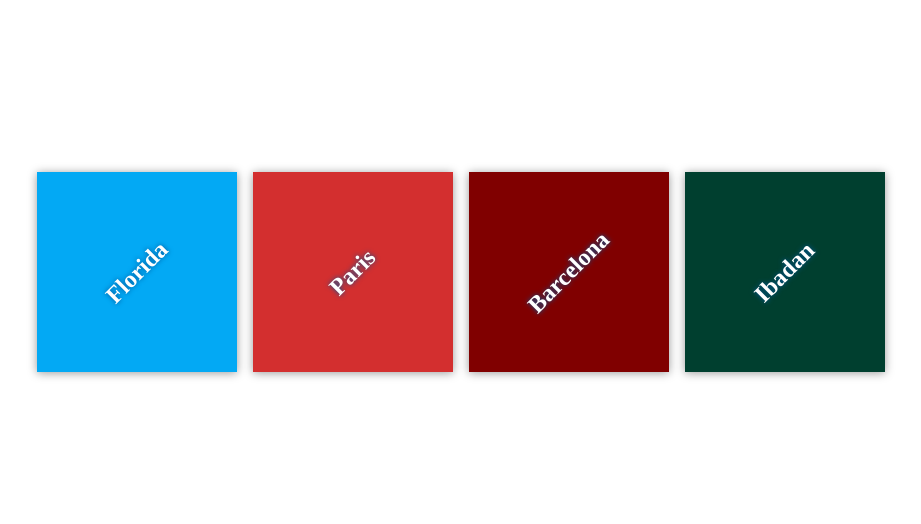
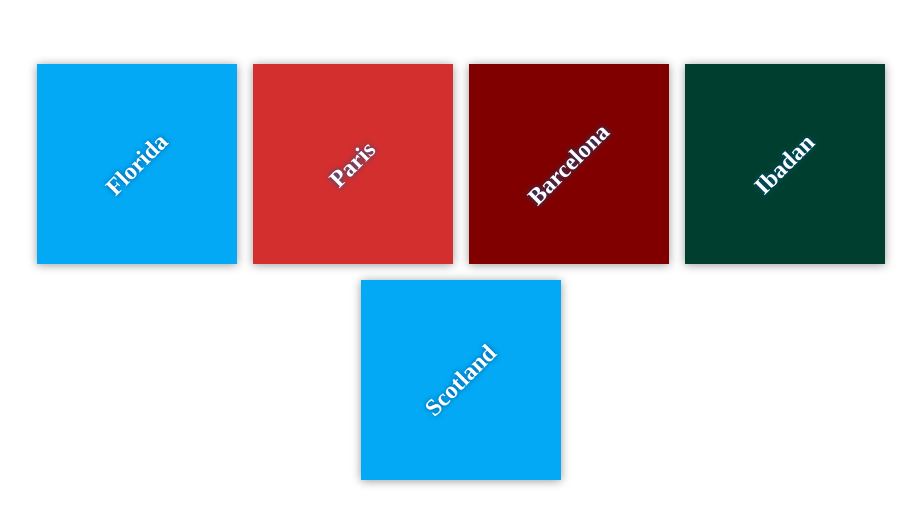
Before and after one commit to Tunji-L/my-travel-plan, a plain HTML site: page index.html in a window 1280 px wide. Shown: the part 128-652 px from the top of the page, without its empty margins (179-1100 px from the left). Drawn offline with Linux system fonts and the light colour scheme; files that its build step writes are made by us from their sources.

Commit message:
Adding destination to scotland

```diff
--- a/index.html
+++ b/index.html
@@ -25,6 +25,10 @@
             <div class="destination" id="ibadan">
                 <h2>Ibadan</h2>
             </div>
+
+            <div class="destination" id="scotland">
+                <h2>Scotland</h2>
+            </div>
         </div>
     </div>
 
```
